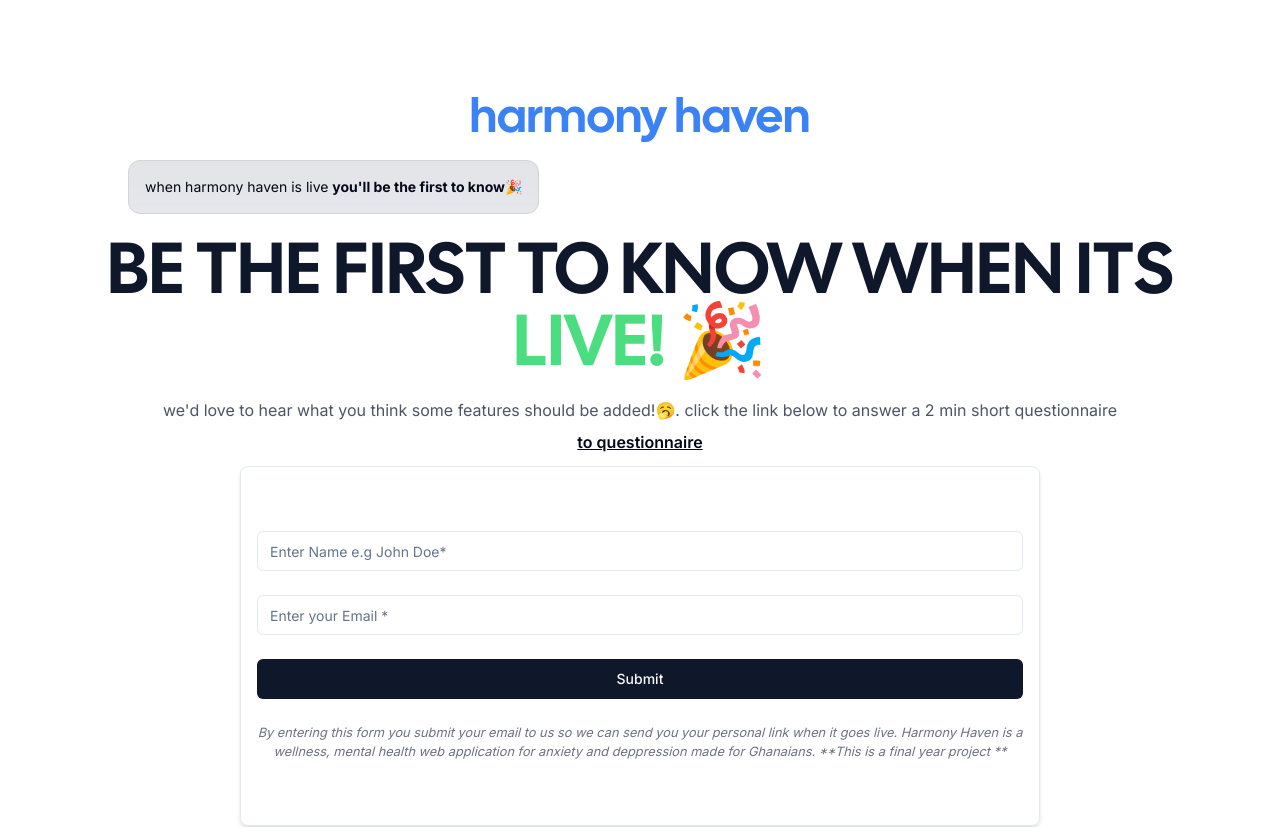
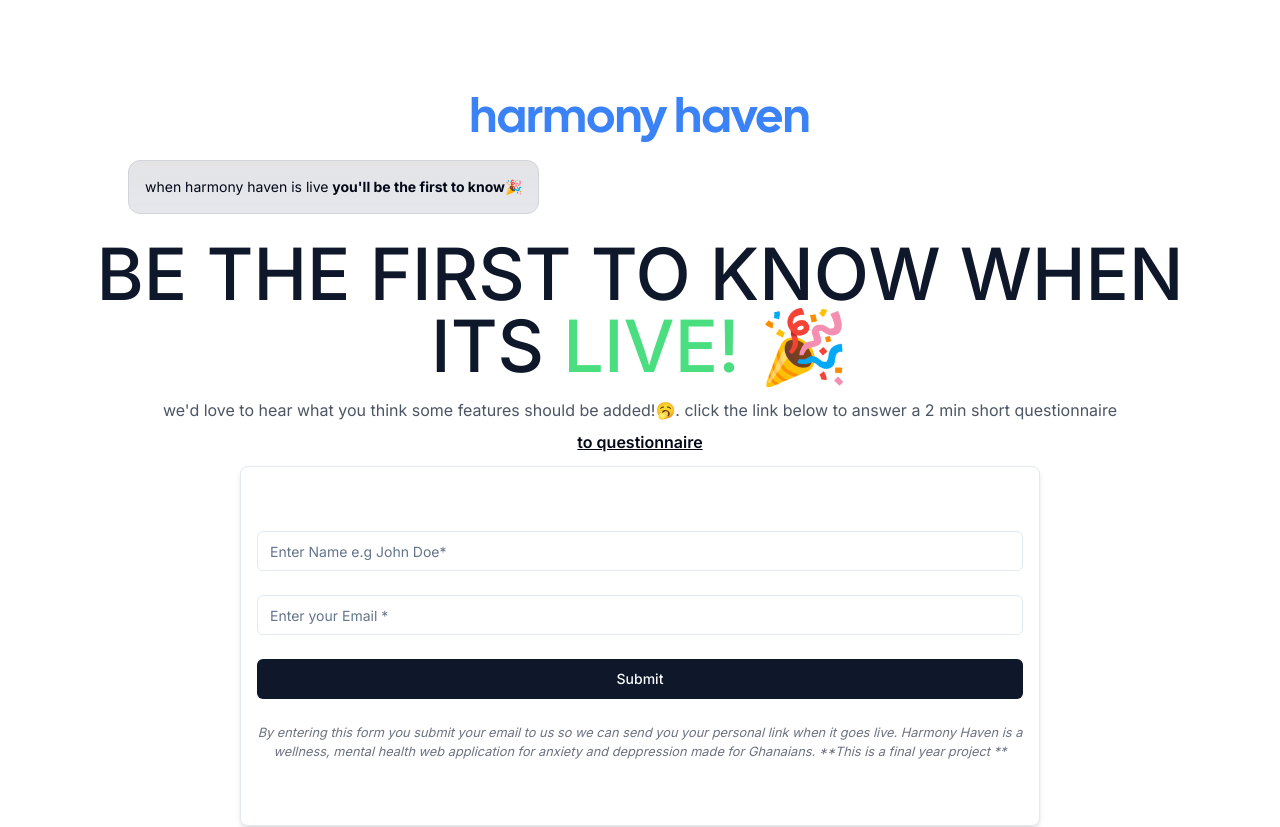
Before and after one commit to Akarikev/harmony-waiting, a Next.js app: page / in a window 1280 px wide. Shown: the top 827 px of the page. Built offline with nearby package versions, Linux system fonts and the light colour scheme.

Commit message:
fixed font issues

```diff
--- a/components/FormInput.jsx
+++ b/components/FormInput.jsx
@@ -25,7 +25,7 @@ function FormInput() {
 
   return (
     <div className=" mt-6 " suppressHydrationWarning>
-      <h1 className="md:uppercase md:text-center text-center text-[#0f172a] headers_font lg:text-7xl md:text-5xl text-2xl font-medium mb-4 ">
+      <h1 className="md:uppercase md:text-center text-center text-[#0f172a]  lg:text-7xl md:text-5xl text-2xl font-medium mb-4 ">
         Be the First to Know when its{" "}
         <span className="text-green-400">live! 🎉</span>
       </h1>
```
